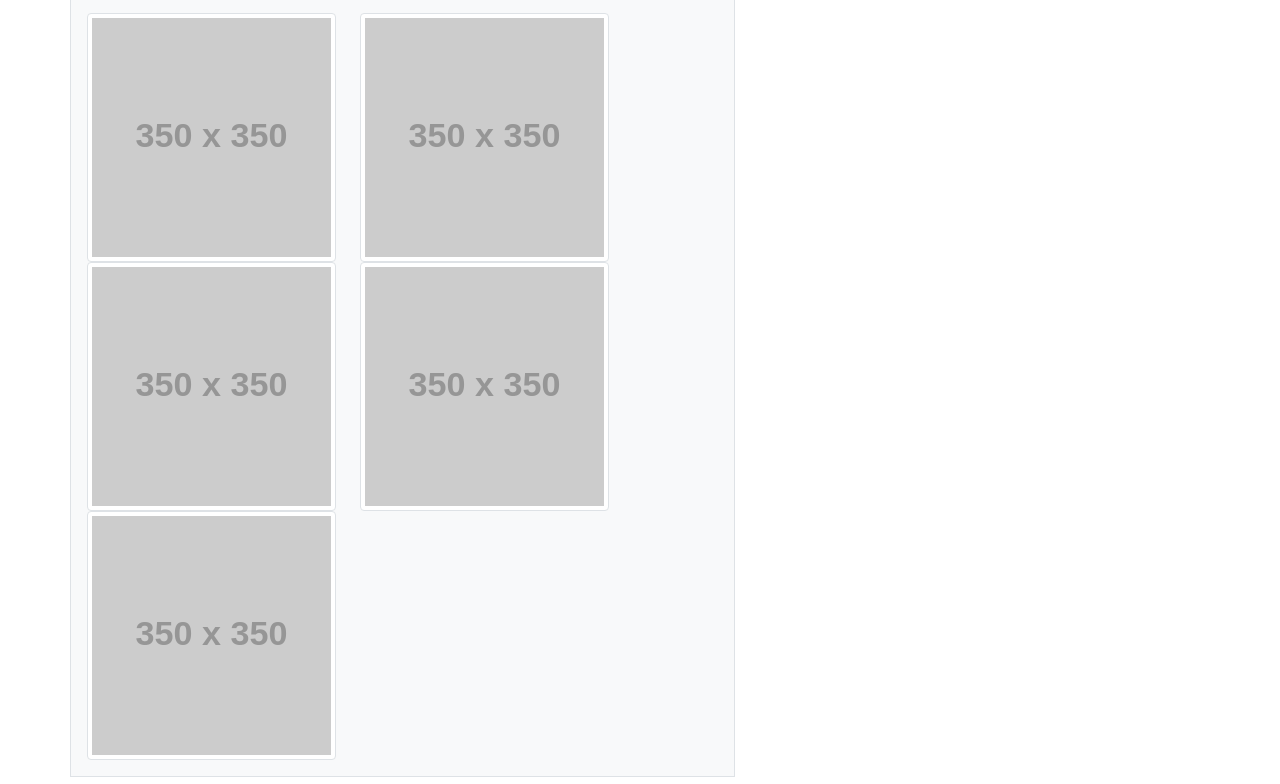
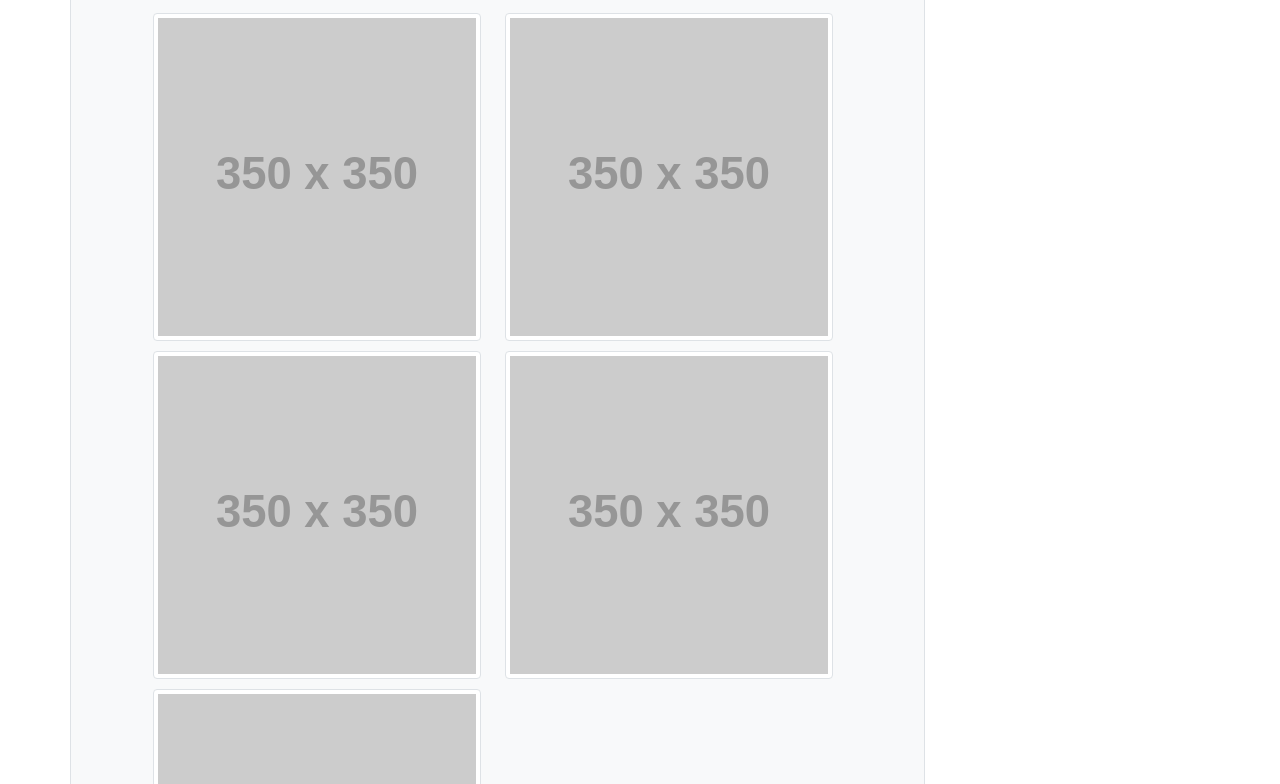
Before and after one commit to jessnyj/mobile-responsive-portfolio, a plain HTML site: page portfolio.html in a window 1280 px wide. Shown: the part 216-1000 px from the top of the page. Drawn offline with nearby package versions, Linux system fonts and the light colour scheme; placeholder pictures from the web are drawn by us.

Commit message:
centered images on portfolio

```diff
--- a/portfolio.html
+++ b/portfolio.html
@@ -49,7 +49,7 @@
 <section>
   <div class="container">
     <div class="row">
-      <div class="col-lg-7 col-md-9 col-sm-10 col-xs-12 bg-light p-3 border">
+      <div class="col-sm-9 bg-light p-3 border">
           <h1><strong>Portfolio</strong></h1>
 
           <hr>
--- a/styles.css
+++ b/styles.css
@@ -23,3 +23,10 @@ figure {
     float: left;
     margin-right: 20px;
   }
+
+.img {
+    display: block;
+    margin-bottom: 10px;
+    margin-left: 20%;
+    margin-right: 20%;
+}
```
Also changed, not shown: index.html (+1 -1 lines).
